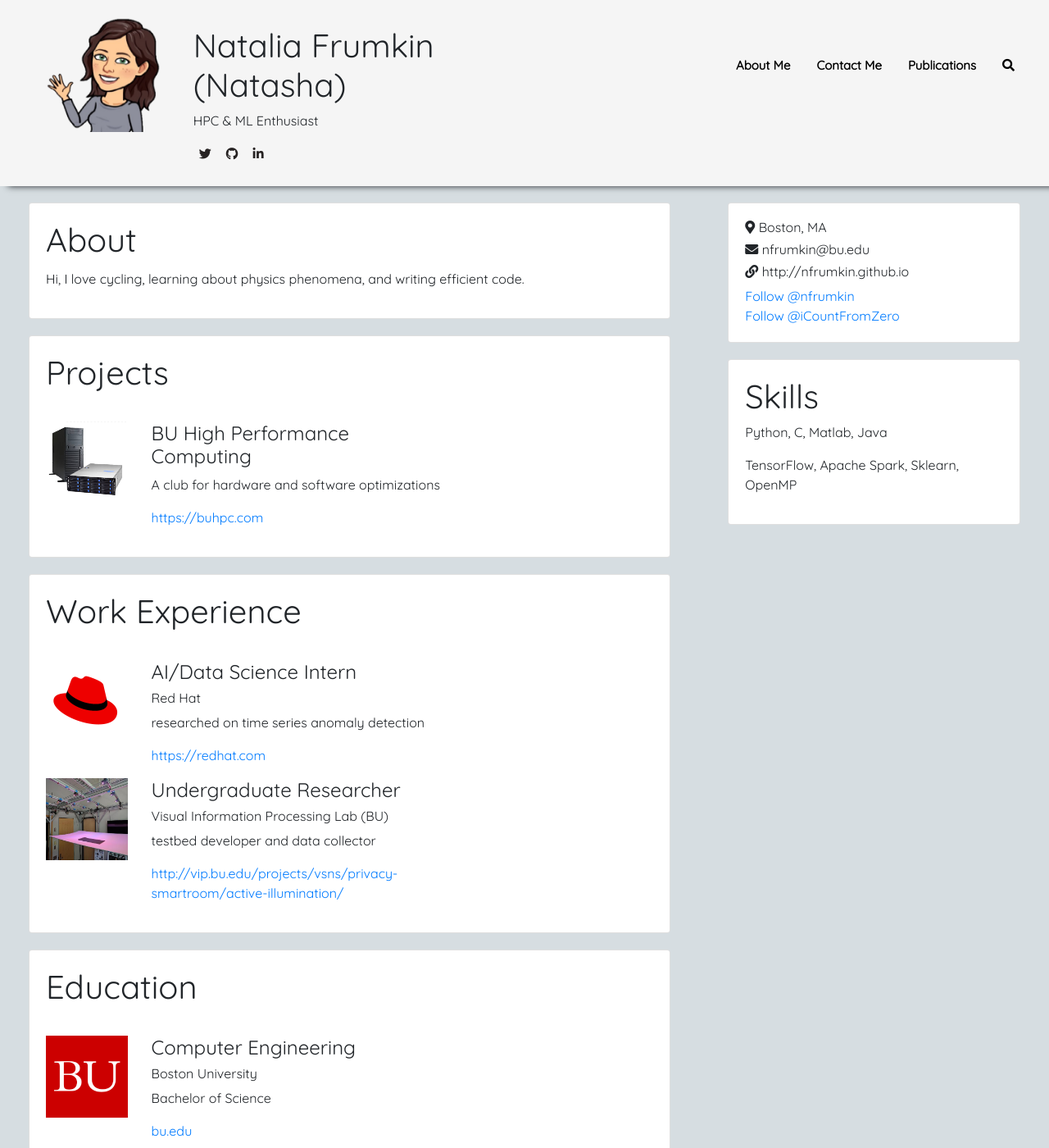
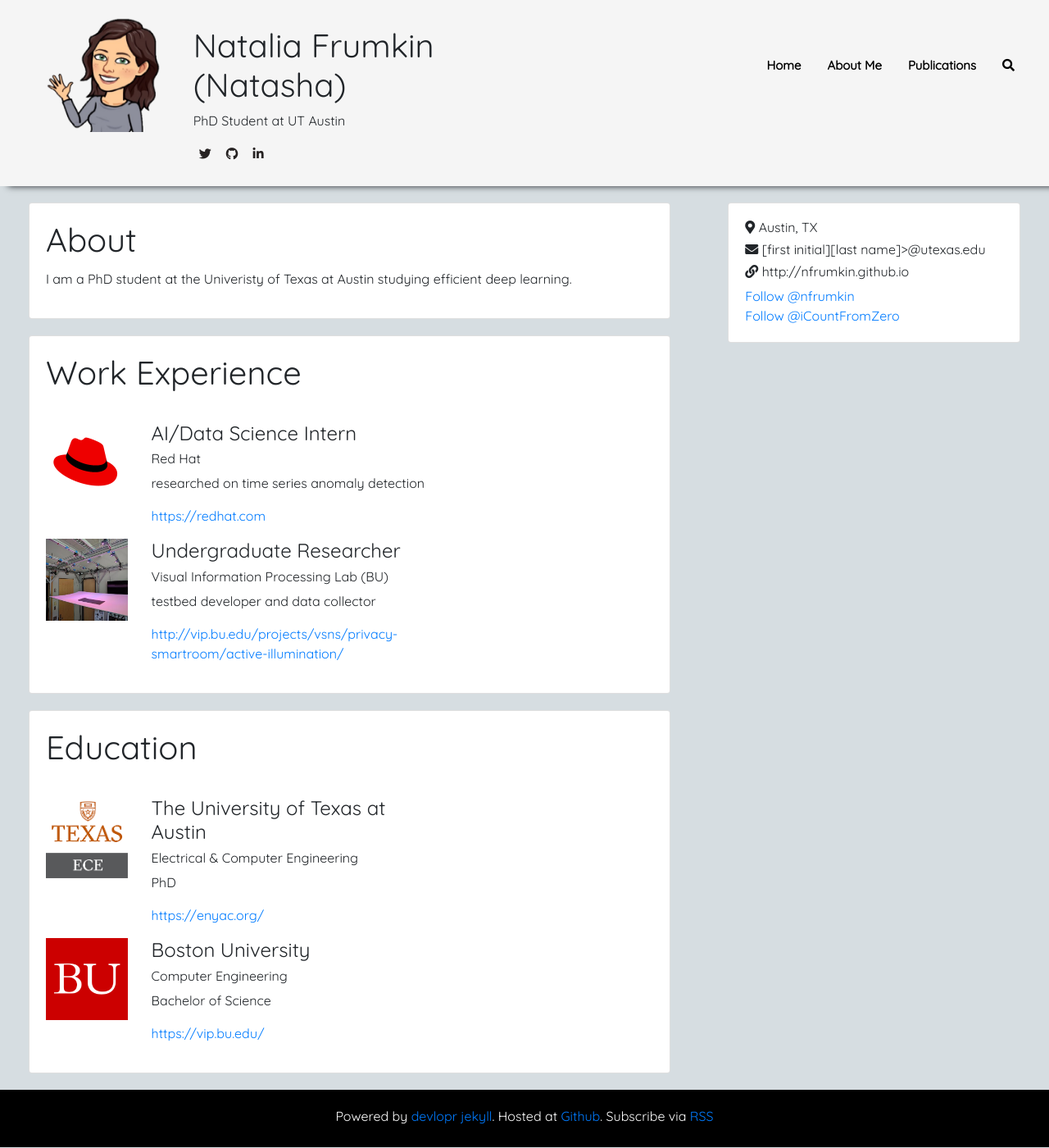
Before and after one commit to nfrumkin/nfrumkin.github.io, a Jekyll site: the page built from index.html, in a window 1280 px wide and 1400 px high. Shown: the whole window at 82% size. Built offline with Jekyll 4.4.1, drawn with Linux system fonts in a browser that asks for light colours; nearby versions of some CDN libraries; comment, search, counter and statistics services are not loaded; a style sheet for code colours, icons or effects is not loaded.

Commit message:
update website

```diff
--- a/_config.yml
+++ b/_config.yml
@@ -1,8 +1,8 @@
 # Edit your preferences below
 title: Natalia Frumkin (Natasha)
-subtitle: HPC & ML Enthusiast
-description: >- # this means to ignore newlines until "baseurl:"
-  Natasha is a computer engineer who is passionate about learning new skills and teaching them.
+subtitle: PhD Student at UT Austin
+# description: >- # this means to ignore newlines until "baseurl:"
+
 
 url: "https://nfrumkin.github.io/" # the base hostname & protocol for your site, e.g. https://example.github.io
 baseurl: "/" # the subpath of your site, e.g. /blog
@@ -10,10 +10,10 @@ baseurl: "/" # the subpath of your site, e.g. /blog
 urls:
     # - text: Blog
     #   url: /blog
+    - text: Home
+      url: /
     - text: About Me
-      url: /about
-    - text: Contact Me
-      url : /contact
+      url : /about
     - text: Publications
       url: /pubs
 
@@ -21,12 +21,14 @@ urls:
 
 author_logo: profile.png
 author: Natalia Frumkin
-author_bio: Hi, I love cycling, learning about physics phenomena, and writing efficient code.
-author_email: "nfrumkin@bu.edu"
-author_location: Boston, MA
+author_bio: I am a PhD student at the Univeristy of Texas at Austin studying efficient deep learning.
+author_email: "[first initial][last name]>@utexas.edu"
+author_location: Austin, TX
 author_website_url: "http://nfrumkin.github.io"
 
 author_work_experiences:
+            - company_name: Los Alamos National Labs
+
             - company_name: Red Hat
               company_logo: redhat.png
               company_url: https://redhat.com
@@ -40,20 +42,27 @@ author_work_experiences:
               description: testbed developer and data collector
               visibility: true
 
+
 author_education_details:
+              - college_logo: utexas.png
+                college_degree: The University of Texas at Austin
+                college_url: https://enyac.org/
+                college_name: Electrical & Computer Engineering
+                description: PhD
+                visibility: true
               - college_logo: bu.png
-                college_name: Boston University
-                college_url: bu.edu
-                college_degree: Computer Engineering
+                college_degree: Boston University
+                college_name: Computer Engineering
                 description: Bachelor of Science
+                college_url: https://vip.bu.edu/
                 visibility: true
 
-author_project_details:
-              - project_thumbnail: hpc.png
-                project_title: BU High Performance Computing
-                project_description: A club for hardware and software optimizations
-                project_url: https://buhpc.com
-                visibility: true
+# author_project_details:
+#               - project_thumbnail: hpc.png
+#                 project_title: BU High Performance Computing
+#                 project_description: A club for hardware and software optimizations
+#                 project_url: https://buhpc.com
+#                 visibility: true
 
 # social links
 twitter_username: iCountFromZero
@@ -80,7 +89,7 @@ google_analytics: UA-46783401-10
 # Choose what to show ( can be true or false)
 show_author_work_experiences: true
 show_author_education_details: true
-show_author_project_details: true
+show_author_project_details: false
 
 # dont touch this unless required
 plugins:
--- a/_includes/head.html
+++ b/_includes/head.html
@@ -6,7 +6,7 @@
   <meta name="description" content="{{ site.description }}">
   <link rel="stylesheet" href="{{site.url}}/assets/css/main.css" />
   <link rel="stylesheet" href="{{site.url}}/assets/css/custom-style.css" />
-  <link rel="icon" href="{{site.url}}/assets/img/favicon.ico" type="image/gif" sizes="16x16">
+  <link rel="icon" href="{{site.url}}/assets/img/profile.png" type="image/gif" sizes="16x16">
   <script src="https://ajax.googleapis.com/ajax/libs/jquery/2.2.2/jquery.min.js"></script>
   <script src="https://cdnjs.cloudflare.com/ajax/libs/popper.js/1.14.3/umd/popper.min.js"
     integrity="sha384-ZMP7rVo3mIykV+2+9J3UJ46jBk0WLaUAdn689aCwoqbBJiSnjAK/l8WvCWPIPm49"
--- a/_layouts/about_me.html
+++ b/_layouts/about_me.html
@@ -109,12 +109,12 @@ layout: default
 
             </div>
 
-            <div class="card">
+            <!-- <div class="card">
                 <h1> Skills </h1>
 
                 {%- include author_skills.html -%}
 
-            </div>
+            </div> -->
 
             {% if site.wakatime_username %}
             <div class="card">
--- a/_layouts/publications.html
+++ b/_layouts/publications.html
@@ -8,9 +8,9 @@ layout: default
                 <h1 class="card-title">Publications</h1>
                 <img src="assets/img/bitmoji_books.png" alt="bitmoji_books" width = "100" height = "150">
 
-                <a href="url">link text</a>
+                <!-- <a href="url">link text</a>
 
-                <p> page under construction</p>
+                <p> page under construction</p> -->
             </div>
 
 
```
Also changed, not shown: contact.md (deleted, +0 -6 lines), assets/img/iit.jpeg (deleted), assets/img/oxford.png (deleted), assets/img/utexas.png (added).
